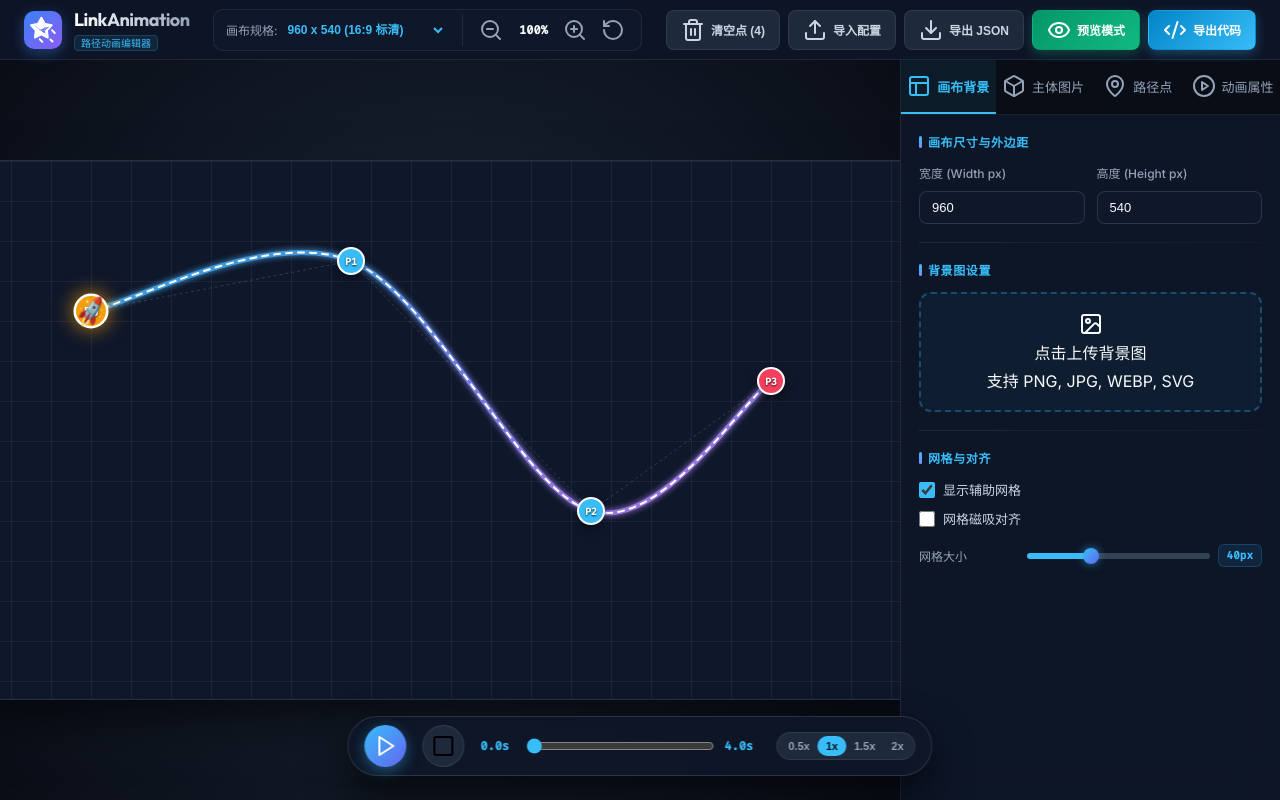
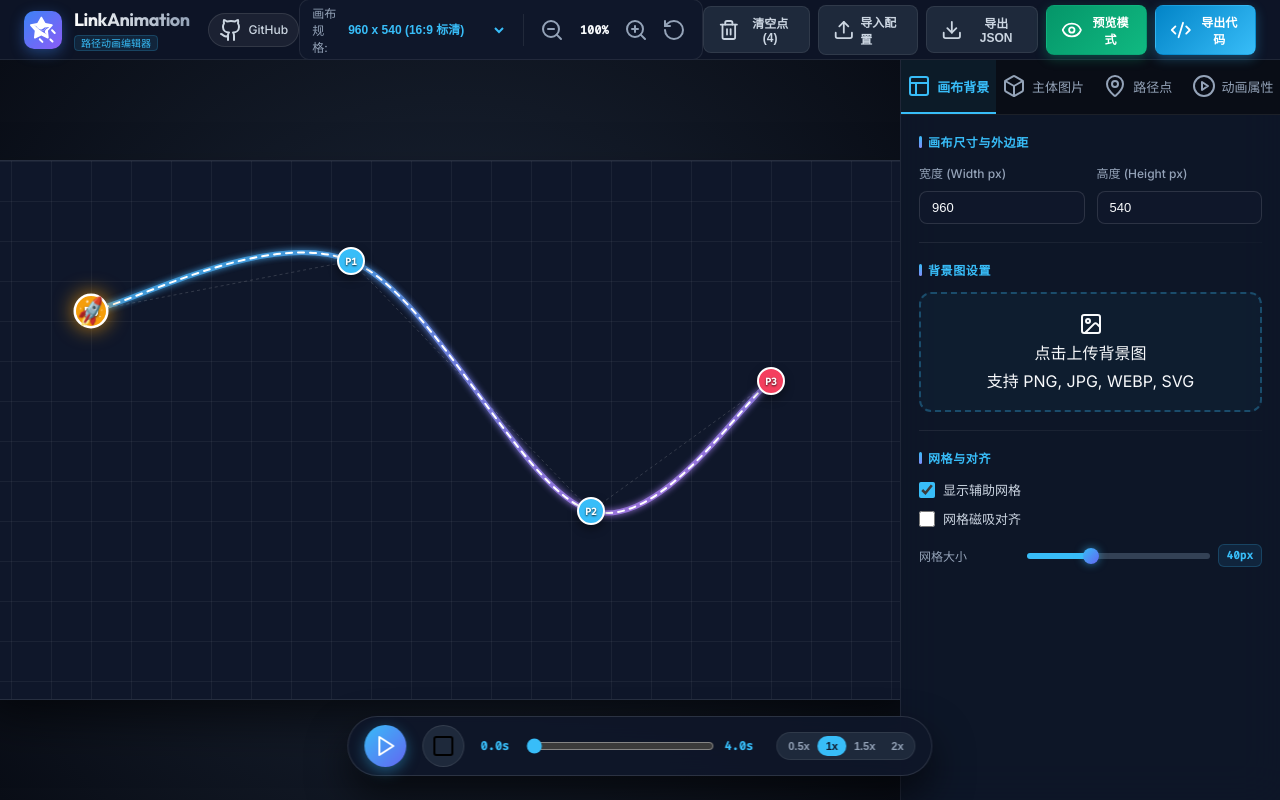
Before and after one commit to cww978/LinkAnimation, a Vue app: page / in a window 1280 px wide. Built offline with nearby package versions, Linux system fonts and the light colour scheme.

Commit message:
feat: add GitHub repository link to header navigation

```diff
--- a/src/components/Header.vue
+++ b/src/components/Header.vue
@@ -10,6 +10,7 @@ import {
   Upload,
   Code2,
   Eye,
+  Github,
 } from "lucide-vue-next";
 import { CanvasConfig } from "../types/route";
 
@@ -81,6 +82,18 @@ const onFileImport = (e: Event) => {
         <h1>LinkAnimation</h1>
         <span class="badge">路径动画编辑器</span>
       </div>
+
+      <!-- GitHub Link on Left -->
+      <a
+        href="https://github.com/cww978/LinkAnimation"
+        target="_blank"
+        rel="noopener noreferrer"
+        class="github-left-link"
+        title="访问 GitHub 开源项目仓库"
+      >
+        <Github class="w-4 h-4" />
+        <span>GitHub</span>
+      </a>
     </div>
 
     <!-- Center Stage Controls -->
@@ -200,6 +213,29 @@ const onFileImport = (e: Event) => {
   display: flex;
   align-items: center;
   gap: 12px;
+}
+
+.github-left-link {
+  display: inline-flex;
+  align-items: center;
+  gap: 6px;
+  margin-left: 6px;
+  padding: 4px 10px;
+  border-radius: 20px;
+  background: rgba(255, 255, 255, 0.06);
+  border: 1px solid rgba(255, 255, 255, 0.1);
+  color: #cbd5e1;
+  font-size: 12px;
+  font-weight: 500;
+  text-decoration: none;
+  transition: all 0.2s ease;
+}
+
+.github-left-link:hover {
+  background: rgba(255, 255, 255, 0.14);
+  color: #ffffff;
+  border-color: rgba(255, 255, 255, 0.25);
+  transform: translateY(-1px);
 }
 
 .logo-icon {
@@ -338,6 +374,10 @@ const onFileImport = (e: Event) => {
   border-color: rgba(255, 255, 255, 0.08);
 }
 
+.github-btn {
+  text-decoration: none;
+}
+
 .btn-secondary:hover:not(:disabled) {
   background: #334155;
   color: #fff;
```
